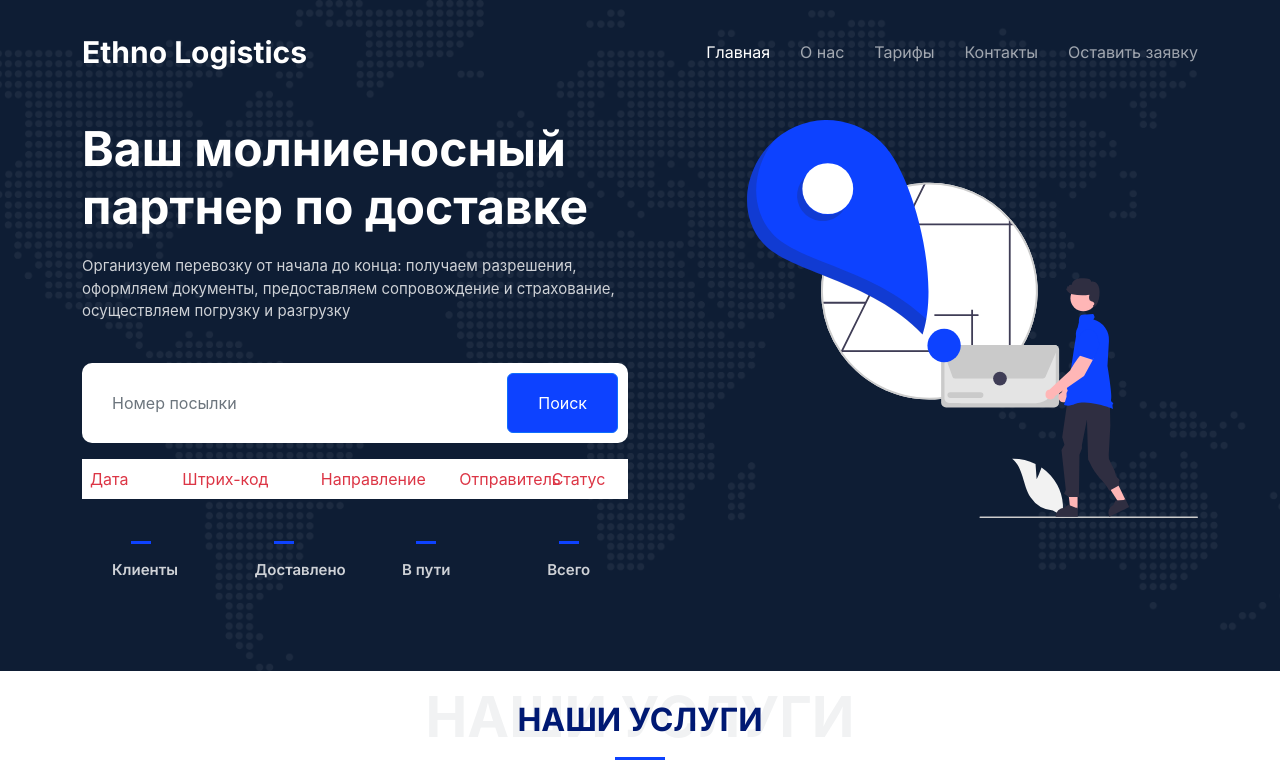
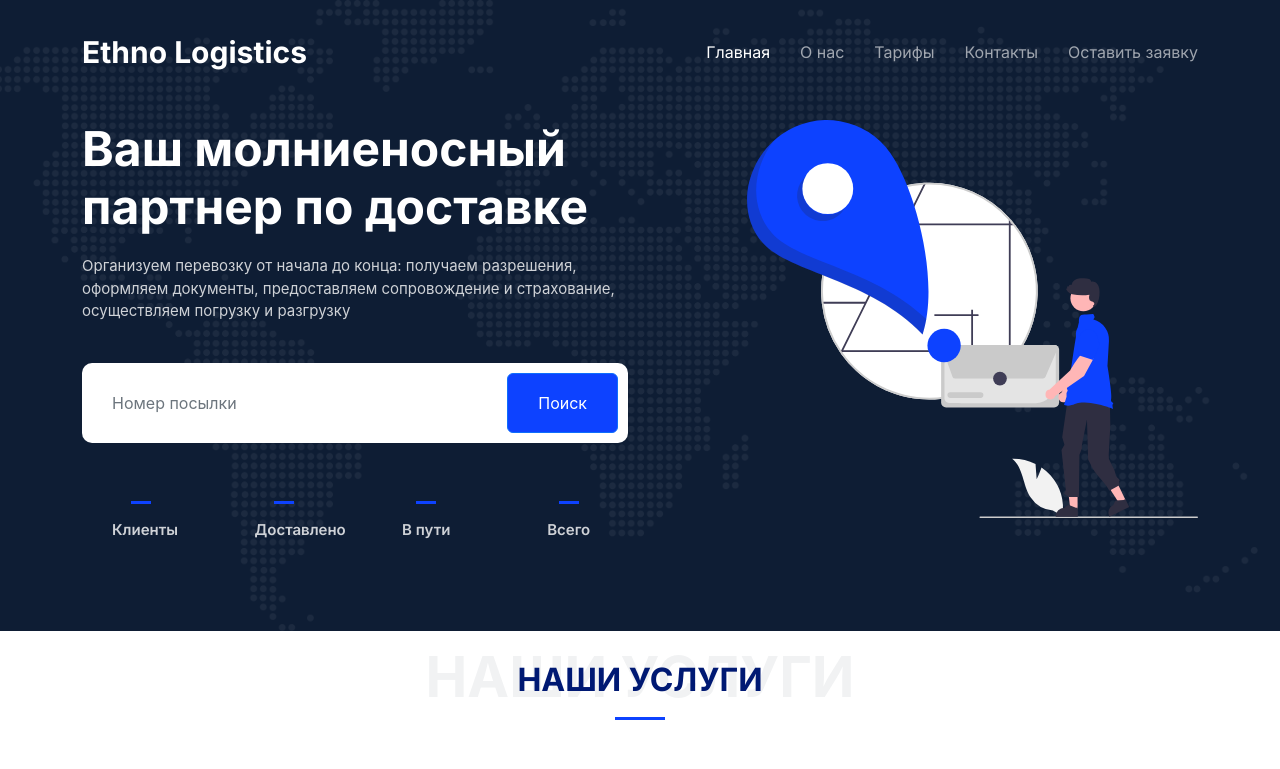
Before and after one commit to aashurov/EDSystems.Landing, a React (Create React App) app: page / in a window 1280 px wide. Shown: the top 769 px of the page. Built offline with nearby package versions, Linux system fonts and the light colour scheme; no server answers.

Commit message:
Changes committed: Mon Jun 19 13:00:10 +05 2023 from KDBs-MacBook-Pro.local

```diff
--- a/src/pages/Index.tsx
+++ b/src/pages/Index.tsx
@@ -23,7 +23,7 @@ function Index(){
           <button type="submit" id="submit-button" className="btn btn-primary">Поиск</button>
         </form>
 
-        <div id="table" className="for-information-table bg-white">
+        {/* <div id="table" className="for-information-table bg-white">
            <div className="row text-danger p-2">
             <div className="col-2">Дата</div>
             <div className="col-3">Штрих-код</div>
@@ -31,7 +31,7 @@ function Index(){
             <div className="col-2">Отправитель</div>
             <div className="col-2">Статус</div>
            </div>
-        </div>
+        </div> */}
 
         <div className="row gy-4" data-aos="fade-up" data-aos-delay="400">
 
@@ -102,7 +102,6 @@ function Index(){
             <p>Один из самых удобных и экономичных видов доставки грузов-автомобильные грузоперевозки. Доставка автомобильным транспортом лидирует среди других видов транспортировки</p>
           </div>
         </div>
-        {/* <!-- End Card Item --> */}
         <div className="col-lg-4 col-md-6" data-aos="fade-up" data-aos-delay="200">
           <div className="card">
             <div className="card-img">
@@ -112,7 +111,6 @@ function Index(){
             <p>Компания "Ethno Logistics" предоставляет высококачественные услуги "авиаперевозки". Закажите авиаперевозку груза в нашей компании</p>
           </div>
         </div>
-        {/* <!-- End Card Item --> */}
 
         <div className="col-lg-4 col-md-6" data-aos="fade-up" data-aos-delay="300">
           <div className="card">
@@ -123,41 +121,6 @@ function Index(){
             <p>Дополнительная упаковка обеспечивает наибольшую сохранность груза, а так же при необходимости мы можем сделать маркировку товара</p>
           </div>
         </div>
-        {/* <!-- End Card Item --> */}
-{/*
-        <div className="col-lg-4 col-md-6" data-aos="fade-up" data-aos-delay="400">
-          <div className="card">
-            <div className="card-img">
-              <img src="assets/img/trucking-service.jpg" alt="" className="img-fluid"/>
-            </div>
-            <h3><a href="service-details.html" className="stretched-link">Trucking</a></h3>
-            <p>Dicta quam similique quia architecto eos nisi aut ratione aut ipsum reiciendis sit doloremque oluptatem aut et molestiae ut et nihil</p>
-          </div>
-        </div>
-        {/* <!-- End Card Item --> */}
-
-        {/* <div className="col-lg-4 col-md-6" data-aos="fade-up" data-aos-delay="500">
-          <div className="card">
-            <div className="card-img">
-              <img src="assets/img/packaging-service.jpg" alt="" className="img-fluid"/>
-            </div>
-            <h3><a href="service-details.html" className="stretched-link">Packaging</a></h3>
-            <p>Illo consequuntur quisquam delectus praesentium modi dignissimos facere vel cum onsequuntur maiores beatae consequatur magni voluptates</p>
-          </div>
-        </div> */}
-        {/* <!-- End Card Item --> */}
-
-        {/* <div className="col-lg-4 col-md-6" data-aos="fade-up" data-aos-delay="600">
-          <div className="card">
-            <div className="card-img">
-              <img src="assets/img/warehousing-service.jpg" alt="" className="img-fluid"/>
-            </div>
-            <h3><a href="service-details.html" className="stretched-link">Warehousing</a></h3>
-            <p>Quas assumenda non occaecati molestiae. In aut earum sed natus eatae in vero. Ab modi quisquam aut nostrum unde et qui est non quo nulla</p>
-          </div>
-        </div>  */}
-        {/* <!-- End Card Item --> */}
-
       </div>
 
     </div>
@@ -207,112 +170,12 @@ function Index(){
 
     </div>
   </section>
-  {/* <!-- End About Us Section --> */}
 
 
 <CallToAction/>
 
+</main>
 
-
-  {/* <!-- ======= Frequently Asked Questions Section ======= --> */}
-  {/* <section id="faq" className="faq">
-    <div className="container" data-aos="fade-up">
-
-      <div className="section-header">
-        <span>ЧАСТО ЗАДАВАЕМЫЕ ВОПРОСЫ</span>
-        <h2>ЧАСТО ЗАДАВАЕМЫЕ ВОПРОСЫ</h2>
-
-      </div>
-
-      <div className="row justify-content-center" data-aos="fade-up" data-aos-delay="200">
-        <div className="col-lg-10">
-
-          <div className="accordion accordion-flush" id="faqlist">
-
-            <div className="accordion-item">
-              <h3 className="accordion-header">
-                <button className="accordion-button collapsed" type="button" data-bs-toggle="collapse" data-bs-target="#faq-content-1">
-                  <i className="bi bi-question-circle question-icon"></i>
-                  Non consectetur a erat nam at lectus urna duis?
-                </button>
-              </h3>
-              <div id="faq-content-1" className="accordion-collapse collapse" data-bs-parent="#faqlist">
-                <div className="accordion-body">
-                  Feugiat pretium nibh ipsum consequat. Tempus iaculis urna id volutpat lacus laoreet non curabitur gravida. Venenatis lectus magna fringilla urna porttitor rhoncus dolor purus non.
-                </div>
-              </div>
-            </div>
-
-            <div className="accordion-item">
-              <h3 className="accordion-header">
-                <button className="accordion-button collapsed" type="button" data-bs-toggle="collapse" data-bs-target="#faq-content-2">
-                  <i className="bi bi-question-circle question-icon"></i>
-                  Feugiat scelerisque varius morbi enim nunc faucibus a pellentesque?
-                </button>
-              </h3>
-              <div id="faq-content-2" className="accordion-collapse collapse" data-bs-parent="#faqlist">
-                <div className="accordion-body">
-                  Dolor sit amet consectetur adipiscing elit pellentesque habitant morbi. Id interdum velit laoreet id donec ultrices. Fringilla phasellus faucibus scelerisque eleifend donec pretium. Est pellentesque elit ullamcorper dignissim. Mauris ultrices eros in cursus turpis massa tincidunt dui.
-                </div>
-              </div>
-            </div>
-
-            <div className="accordion-item">
-              <h3 className="accordion-header">
-                <button className="accordion-button collapsed" type="button" data-bs-toggle="collapse" data-bs-target="#faq-content-3">
-                  <i className="bi bi-question-circle question-icon"></i>
-                  Dolor sit amet consectetur adipiscing elit pellentesque habitant morbi?
-                </button>
-              </h3>
-              <div id="faq-content-3" className="accordion-collapse collapse" data-bs-parent="#faqlist">
-                <div className="accordion-body">
-                  Eleifend mi in nulla posuere sollicitudin aliquam ultrices sagittis orci. Faucibus pulvinar elementum integer enim. Sem nulla pharetra diam sit amet nisl suscipit. Rutrum tellus pellentesque eu tincidunt. Lectus urna duis convallis convallis tellus. Urna molestie at elementum eu facilisis sed odio morbi quis
-                </div>
-              </div>
-            </div>
-
-            <div className="accordion-item">
-              <h3 className="accordion-header">
-                <button className="accordion-button collapsed" type="button" data-bs-toggle="collapse" data-bs-target="#faq-content-4">
-                  <i className="bi bi-question-circle question-icon"></i>
-                  Ac odio tempor orci dapibus. Aliquam eleifend mi in nulla?
-                </button>
-              </h3>
-              <div id="faq-content-4" className="accordion-collapse collapse" data-bs-parent="#faqlist">
-                <div className="accordion-body">
-                  <i className="bi bi-question-circle question-icon"></i>
-                  Dolor sit amet consectetur adipiscing elit pellentesque habitant morbi. Id interdum velit laoreet id donec ultrices. Fringilla phasellus faucibus scelerisque eleifend donec pretium. Est pellentesque elit ullamcorper dignissim. Mauris ultrices eros in cursus turpis massa tincidunt dui.
-                </div>
-              </div>
-            </div>
-
-            <div className="accordion-item">
-              <h3 className="accordion-header">
-                <button className="accordion-button collapsed" type="button" data-bs-toggle="collapse" data-bs-target="#faq-content-5">
-                  <i className="bi bi-question-circle question-icon"></i>
-                  Tempus quam pellentesque nec nam aliquam sem et tortor consequat?
-                </button>
-              </h3>
-              <div id="faq-content-5" className="accordion-collapse collapse" data-bs-parent="#faqlist">
-                <div className="accordion-body">
-                  Molestie a iaculis at erat pellentesque adipiscing commodo. Dignissim suspendisse in est ante in. Nunc vel risus commodo viverra maecenas accumsan. Sit amet nisl suscipit adipiscing bibendum est. Purus gravida quis blandit turpis cursus in
-                </div>
-              </div>
-            </div>
-
-          </div>
-
-        </div>
-      </div>
-
-    </div>
-  </section> */}
-  {/* <!-- End Frequently Asked Questions Section --> */}
-
-</main>
-{/* <!-- End #main --> */}
-
-{/* <!-- ======= Footer ======= --> */}
 <Footer/>
 
 </div>
```
